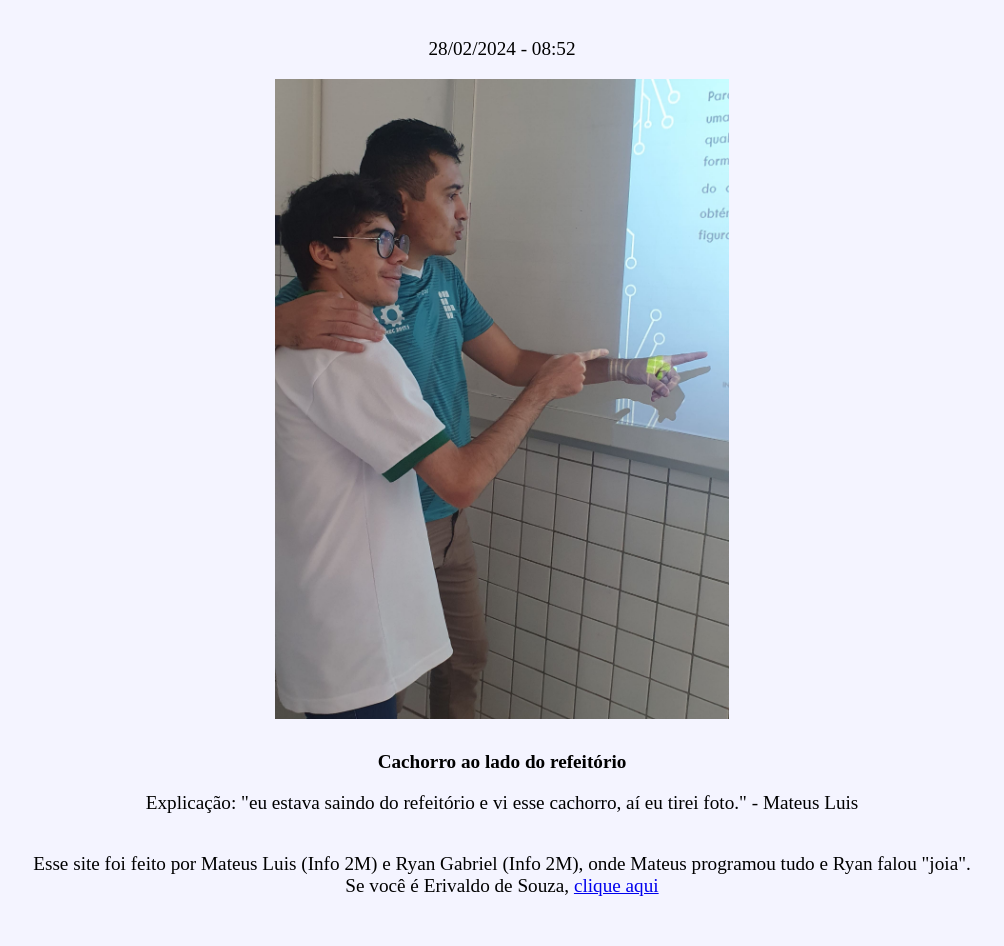
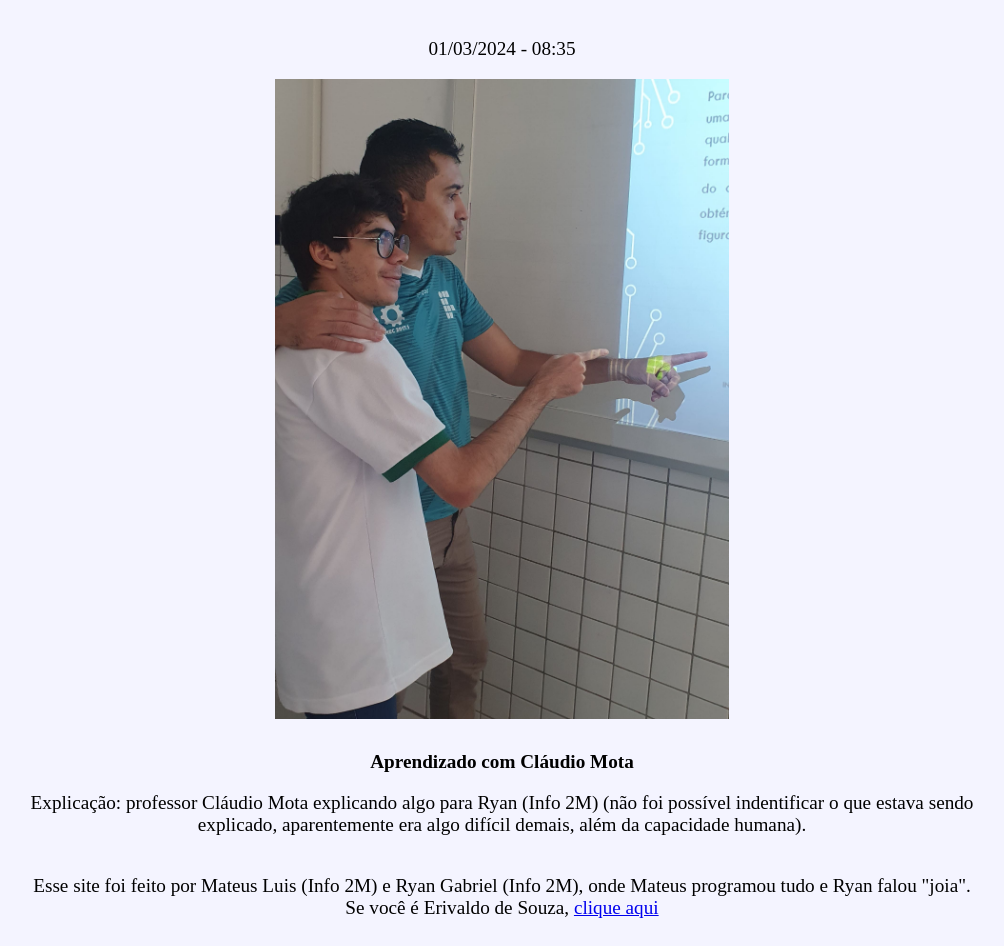
Before and after one commit to Teteo13/fddifrn, a plain HTML site: page index.html in a window 1280 px wide. Shown: the part 69-1015 px from the top of the page, without its empty margins (138-1142 px from the left). Before the commit the page ends 993 px from the top, so only its background shows below. Drawn offline with Linux system fonts and the light colour scheme.

Commit message:
Add files via upload

```diff
--- a/index.html
+++ b/index.html
@@ -13,10 +13,10 @@
 <body>
     <div class="container">
         <h1>Foto diária do IFRN - Campus Santa Cruz</h1>
-        <p>28/02/2024 - 08:52</p>
+        <p>01/03/2024 - 08:35</p>
         <img src="foto_diaria.jpeg" id="daily">
-        <strong>Cachorro ao lado do refeitório</strong>
-        <p><span>Explicação: </span>"eu estava saindo do refeitório e vi esse cachorro, aí eu tirei foto." - Mateus Luis</p>
+        <strong>Aprendizado com Cláudio Mota</strong>
+        <p><span>Explicação: </span>professor Cláudio Mota explicando algo para Ryan (Info 2M) (não foi possível indentificar o que estava sendo explicado, aparentemente era algo difícil demais, além da capacidade humana).</p>
         <p>Esse site foi feito por Mateus Luis (Info 2M) e Ryan Gabriel (Info 2M), onde Mateus programou tudo e Ryan falou "joia". Se você é Erivaldo de Souza, <a href="surpresa.html">clique aqui</a></p>
     </div>
 </body>
```
